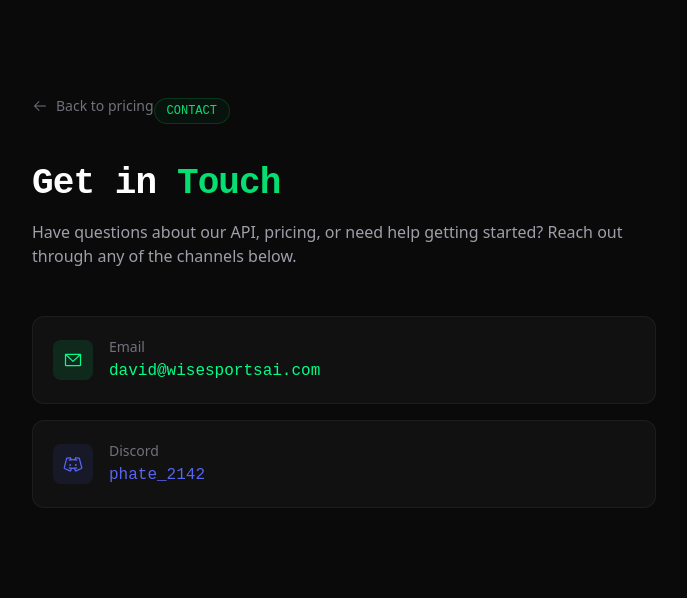
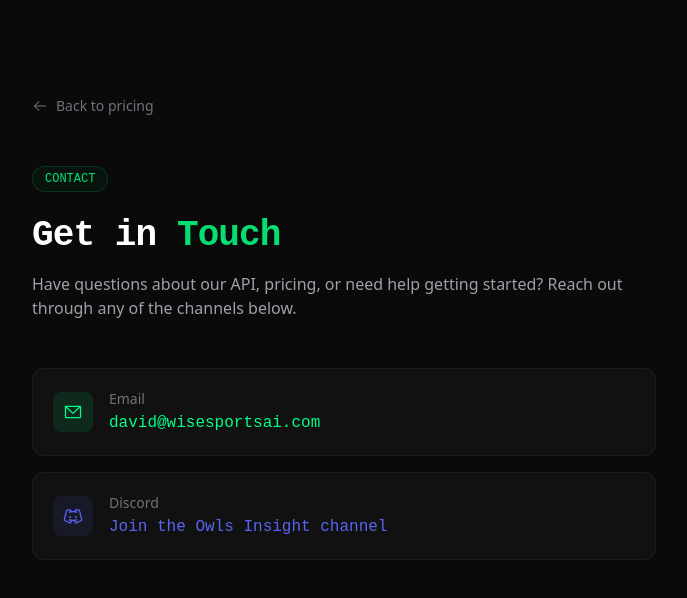
Before and after one commit to Davidgsilva/owls-insight-frontend, a Next.js app: page /contact in a window 1280 px wide. Shown: the top 598 px of the page, without its empty margins (296-983 px from the left). Built offline with nearby package versions, Linux system fonts and the light colour scheme; a web font is replaced by a local one.

Commit message:
fix: Update contact page Discord link and fix layout spacing
Link Discord section to server invite URL and fix back-link layout
so the CONTACT badge renders on its own line.

```diff
--- a/src/app/contact/page.tsx
+++ b/src/app/contact/page.tsx
@@ -12,7 +12,7 @@ export default function ContactPage() {
       <div className="max-w-2xl mx-auto px-6 py-24">
         <Link
           href="/#pricing"
-          className="inline-flex items-center gap-2 text-sm text-zinc-500 hover:text-zinc-300 transition-colors mb-12"
+          className="flex items-center gap-2 text-sm text-zinc-500 hover:text-zinc-300 transition-colors mb-12 w-fit"
         >
           <ArrowLeft size={16} />
           Back to pricing
@@ -46,15 +46,22 @@ export default function ContactPage() {
             </div>
           </a>
 
-          <div className="flex items-center gap-4 p-5 rounded-xl border border-white/5 bg-[#111111]">
+          <a
+            href="https://discord.gg/sJkeamJeuc"
+            target="_blank"
+            rel="noopener noreferrer"
+            className="flex items-center gap-4 p-5 rounded-xl border border-white/5 bg-[#111111] hover:border-[#5865F2]/30 transition-all group"
+          >
             <div className="flex items-center justify-center w-10 h-10 rounded-lg bg-[#5865F2]/10">
               <DiscordLogo size={20} className="text-[#5865F2]" />
             </div>
             <div>
               <p className="text-sm text-zinc-500 mb-0.5">Discord</p>
-              <p className="font-mono text-[#5865F2]">phate_2142</p>
+              <p className="font-mono text-[#5865F2] group-hover:text-[#7289DA] transition-colors">
+                Join the Owls Insight channel
+              </p>
             </div>
-          </div>
+          </a>
         </div>
       </div>
     </div>
```
